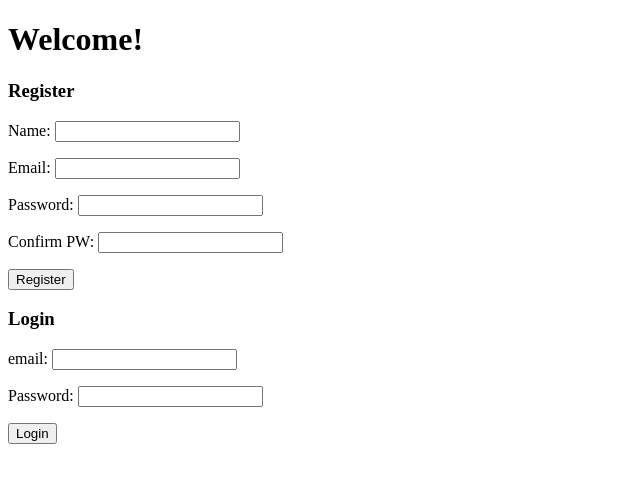
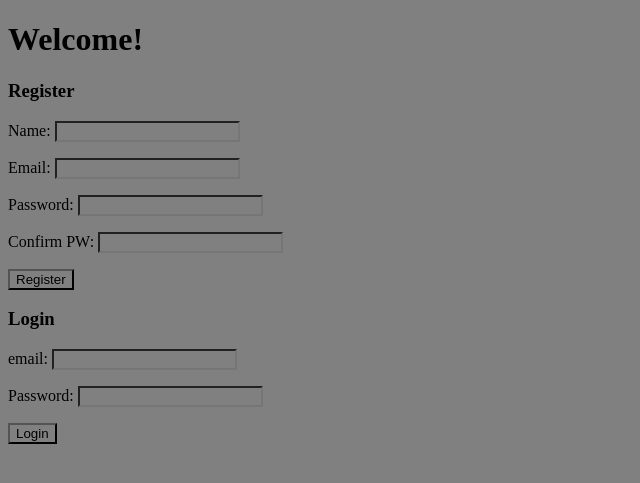
Before and after one commit to lormanlau/boba_app, a Django app: page / in a window 1280 px wide. Shown: the top 483 px of the page, without its empty margins (0-640 px from the left). Run offline with Django 3.2, Linux system fonts and the light colour scheme; parts of the project's set-up code (start-up, migrations or seed data) failed here and were passed over.

Commit message:
changed login css

```diff
--- /dev/null
+++ b/apps/track_boba/static/track_boba/css/style_login.css
@@ -0,0 +1,4 @@
+*{
+    background: gray;
+
+}
--- a/apps/track_boba/templates/track_boba/login.html
+++ b/apps/track_boba/templates/track_boba/login.html
@@ -2,8 +2,8 @@
 <html>
 <head>
 	<title>Welcome</title>
-	<!-- {%load static%}
-	<link rel="stylesheet" type="text/css" href="{% static 'travel_buddy_app/css/style_index.css'%}"> -->
+	 {%load static%}
+	<link rel="stylesheet" type="text/css" href="{% static 'track_boba/css/style_login.css'%}">
 </head>
 <body>
 <h1>Welcome!</h1>
```
